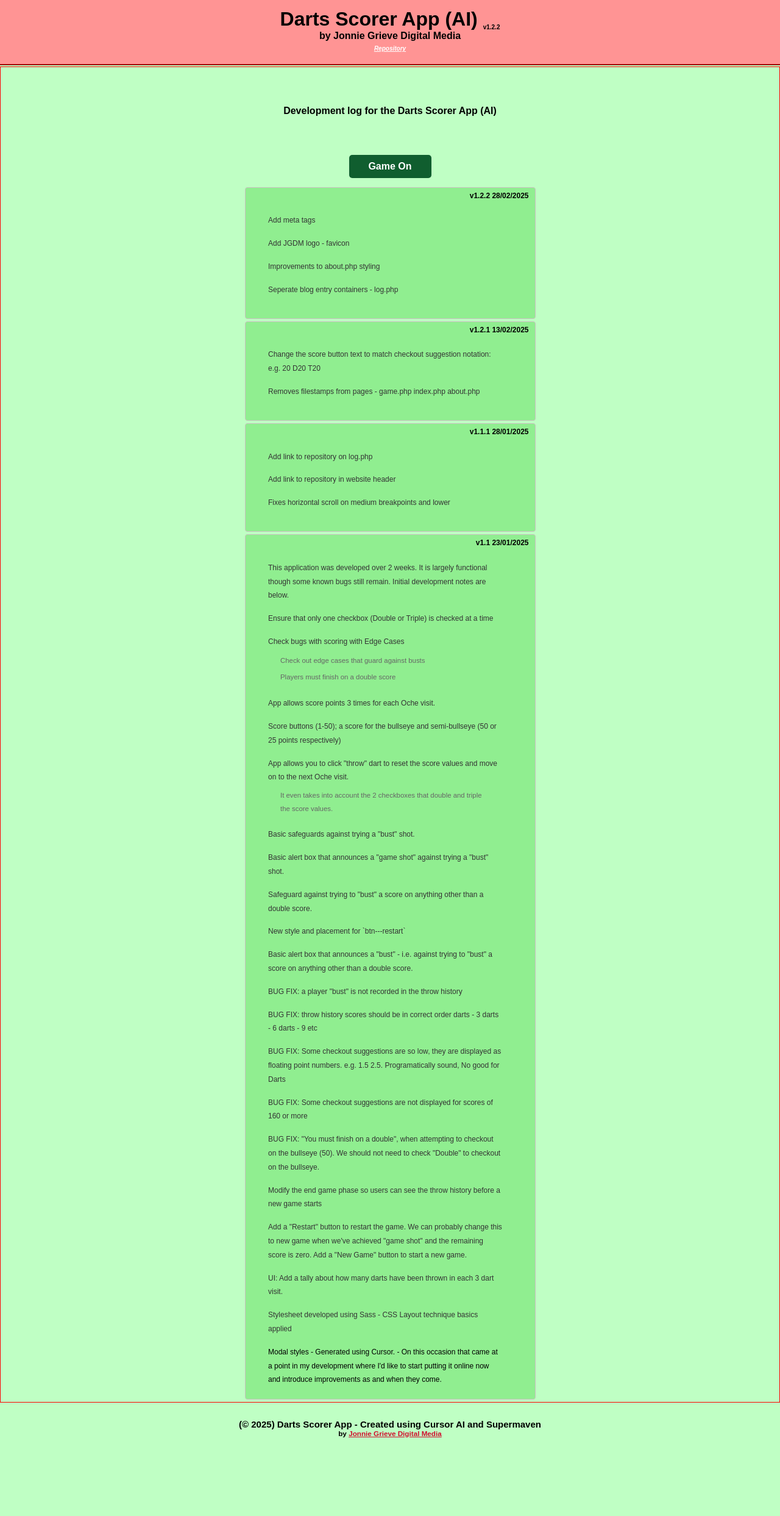
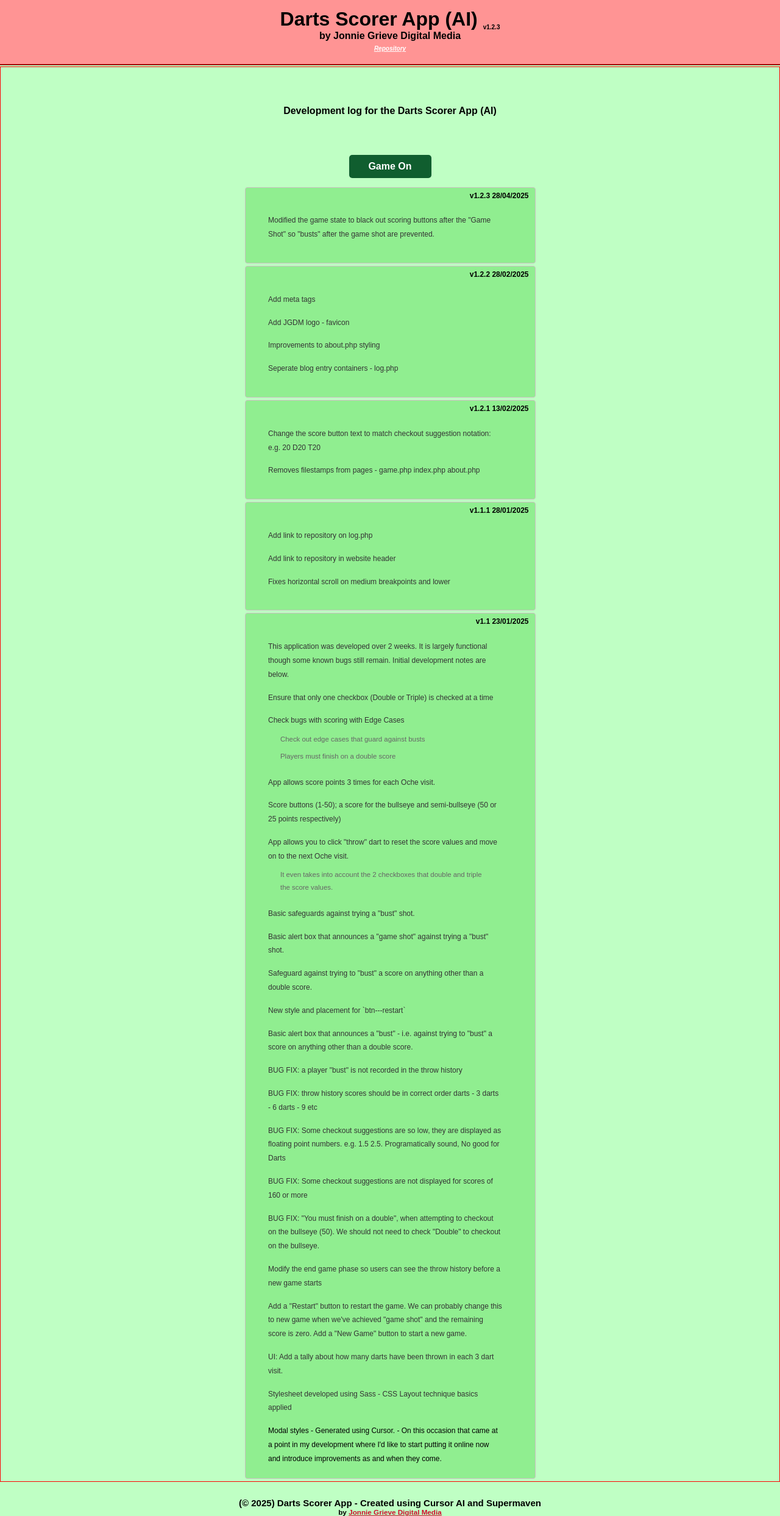
Before and after one commit to jg-digital-media/jgdm_darts_scorer, a PHP site: page /log.php in a window 1280 px wide. Shown: the whole page at 61% size. Before the commit the page ends 2357 px from the top, so only its background shows below. Run offline with PHP 8.4, Linux system fonts and the light colour scheme.

Commit message:
add v1.2.3

```diff
--- a/game.php
+++ b/game.php
@@ -55,7 +55,7 @@
 
     <header>
 
-        <h1>Darts Scorer App (AI) <span id="app_version"><a href="log.php">v1.2.2</a></span></h1>
+        <h1>Darts Scorer App (AI) <span id="app_version"><a href="log.php">v1.2.3</a></span></h1>
         <h2>by Jonnie Grieve Digital Media</h2>
         <a href="https://github.com/jg-digital-media/jgdm_darts_scorer" target="_blank" id="app_repo">Repository</a>
 
--- a/index.php
+++ b/index.php
@@ -55,7 +55,7 @@
 
     <header>
 
-        <h1>Darts Scorer App (AI) <span id="app_version"><a href="log.php">v1.2.2</a></span></h1>
+        <h1>Darts Scorer App (AI) <span id="app_version"><a href="log.php">v1.2.3</a></span></h1>
         <h2>by Jonnie Grieve Digital Media</h2>
         <a href="https://github.com/jg-digital-media/jgdm_darts_scorer" target="_blank" id="app_repo">Repository</a>
 
--- a/log.php
+++ b/log.php
@@ -45,7 +45,7 @@
 
     <header>
 
-        <h1>Darts Scorer App (AI) <span id="app_version">v1.2.2</span></h1>
+        <h1>Darts Scorer App (AI) <span id="app_version">v1.2.3</span></h1>
         <h2>by Jonnie Grieve Digital Media</h2>
         <a href="https://github.com/jg-digital-media/jgdm_darts_scorer" target="_blank" id="app_repo">Repository</a>
 
@@ -56,6 +56,22 @@
         <p id="app_intro">Development log for the Darts Scorer App (AI)</p>
 
         <a href="game.php" class="button" id="btn---game--on">Game On</a>
+
+
+        <article>
+
+            <div class="log---header">
+                <span class="log---version">v1.2.3</span>
+                <span class="log---date">28/04/2025</span>
+            </div>
+
+            <ul class="dev---log">
+
+                <li>Modified the game state to black out scoring buttons after the "Game Shot" so "busts" after the game shot are prevented.</li>
+
+            </ul>
+
+        </article>
 
         <article>
 
```
